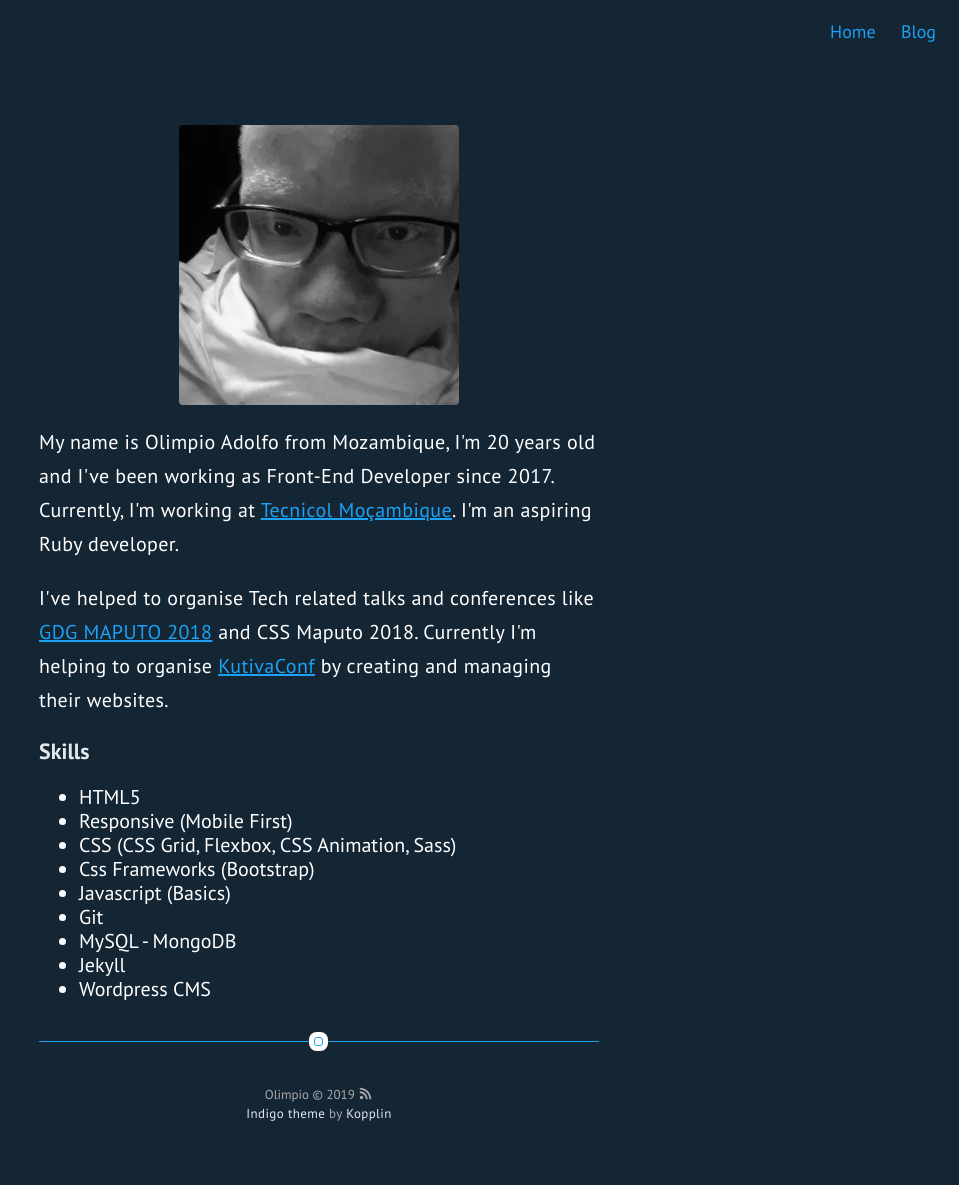
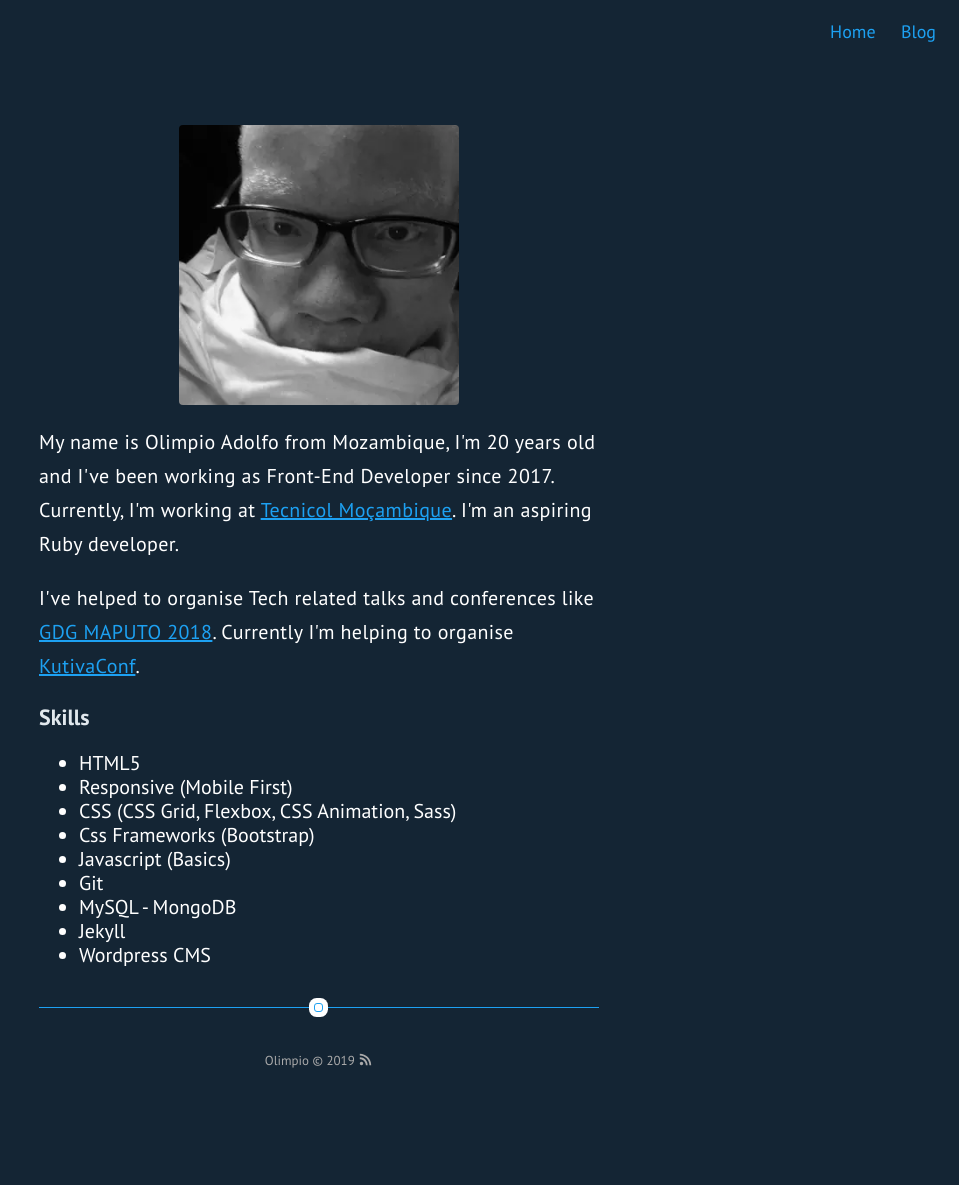
Before and after one commit to rnrnshn/0limpi0.github.io, a Jekyll site: the page built from about.md, in a window 1280 px wide. Shown: the whole page, without its empty margins (321-1280 px from the left). Built offline with Jekyll 4.4.1, drawn with Linux system fonts in a browser that asks for light colours; after the commit the page ends 1109 px from its top, so only the background shows below that.

Commit message:
update theme

```diff
--- a/_includes/footer.html
+++ b/_includes/footer.html
@@ -1,7 +1,3 @@
 <footer class="footer-main">
     {{ site.name }} © {{ site.time | date: '%Y' }} <a class="link" href="{{ site.url }}/feed.xml" target="_blank"><svg class="icon icon-rss"><use xlink:href="#icon-rss"></use></svg></a>
-
-    <p class="extra">
-        <a class="link" href="https://github.com/sergiokopplin/indigo">Indigo theme</a> by <a class="link" href="https://github.com/sergiokopplin/indigo">Kopplin</a>
-    </p>
 </footer>
--- a/about.md
+++ b/about.md
@@ -9,7 +9,7 @@ layout: page
 
 Currently, I'm working at <a href="https://tecnicol.co.mz">Tecnicol Moçambique</a>. I'm an aspiring Ruby developer.</p>
 
-<p> I've helped to organise Tech related talks and conferences like <a href="http://devfestmaputo.firebaseapp.com/">GDG MAPUTO 2018</a> and CSS Maputo 2018. Currently I'm helping to organise <a href="conf.kutiva.com">KutivaConf</a> by creating and managing their websites.</p>
+<p> I've helped to organise Tech related talks and conferences like <a href="http://devfestmaputo.firebaseapp.com/">GDG MAPUTO 2018</a>. Currently I'm helping to organise <a href="conf.kutiva.co.mz">KutivaConf</a>.</p>
 
 <h2>Skills</h2>
 
```
